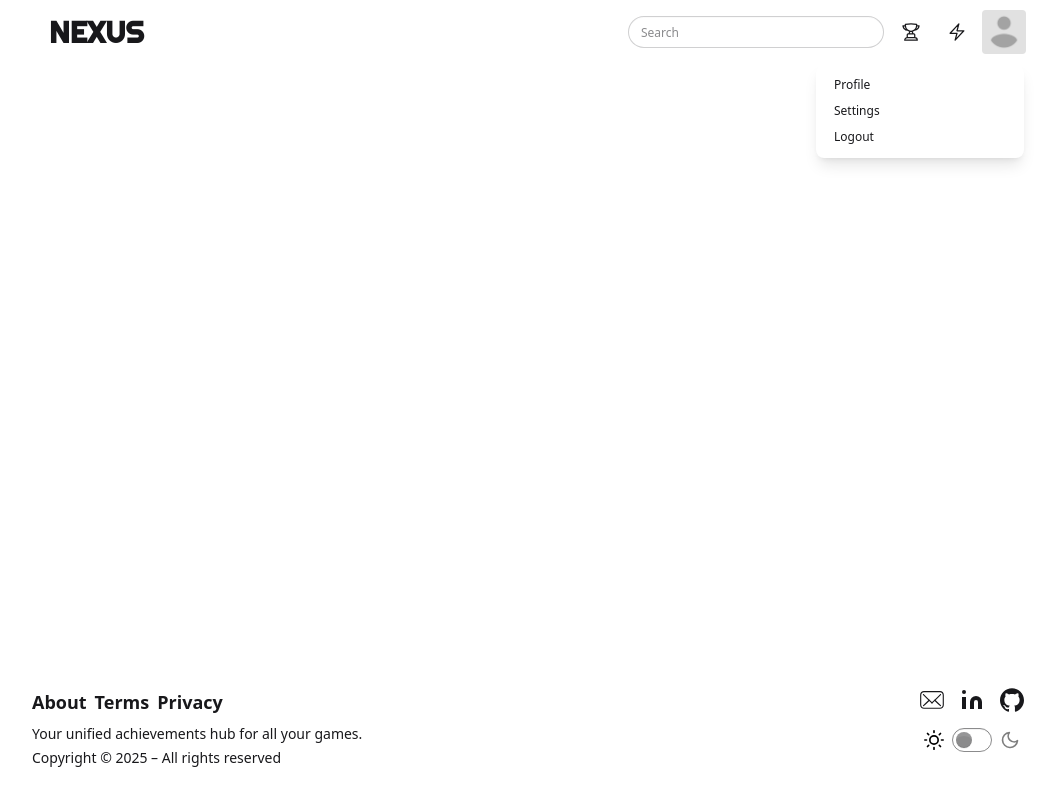
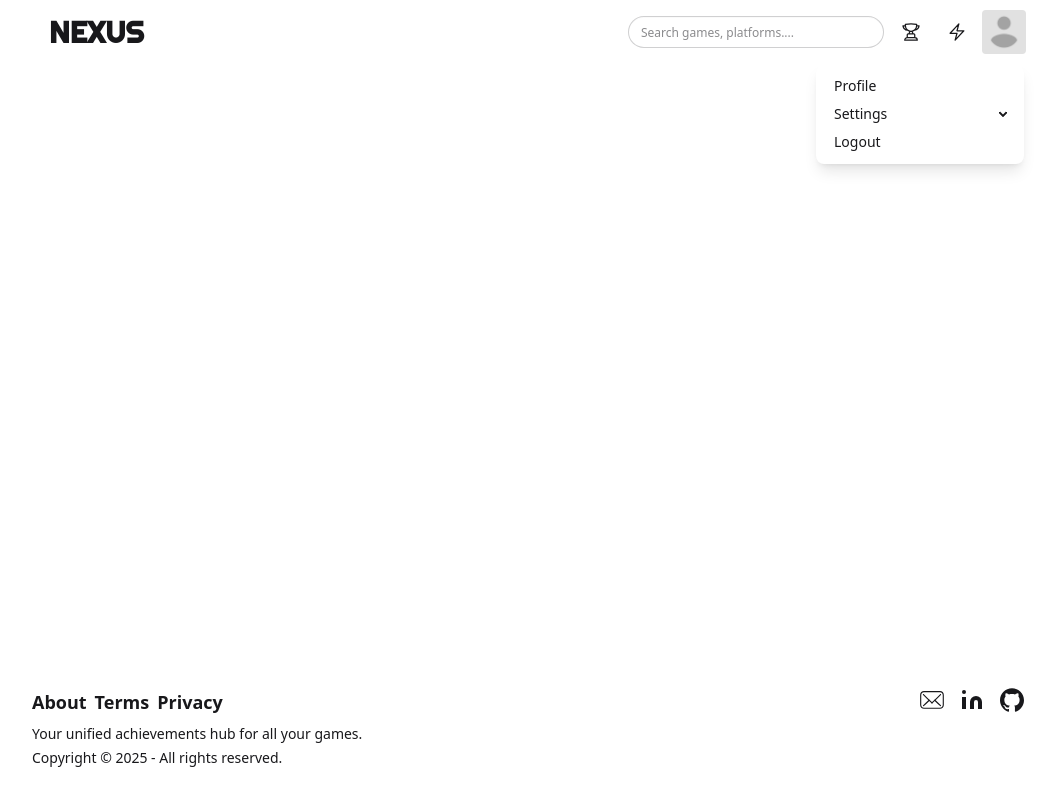
Before and after one commit to nicolassm145/achievement-tracker, a React (Vite) app: page / in a window 1280 px wide. Both pictures are taken after a click on the button 1116 px from the left and 32 px from the top of the page. Shown: the whole page, without its empty margins (112-1169 px from the left). Built offline with nearby package versions, Linux system fonts and the light colour scheme.

Commit message:
feat: add internationalization support with i18next, including English and Portuguese translations for header and footer components

```diff
--- a/package.json
+++ b/package.json
@@ -13,8 +13,11 @@
     "@heroicons/react": "^2.2.0",
     "@tailwindcss/vite": "^4.1.7",
     "@types/react-router-dom": "^5.3.3",
+    "i18next": "^25.2.1",
+    "i18next-browser-languagedetector": "^8.1.0",
     "react": "^19.1.0",
     "react-dom": "^19.1.0",
+    "react-i18next": "^15.5.2",
     "react-router-dom": "^7.6.1",
     "tailwindcss": "^4.1.7"
   },
--- a/src/components/FooterComponent.tsx
+++ b/src/components/FooterComponent.tsx
@@ -1,6 +1,8 @@
-import { ThemeToggle } from './ThemeComponent';
+import { useTranslation } from 'react-i18next';
 
 const FooterComponent: React.FC = () => {
+  const { t } = useTranslation();
+
   return (
     <footer className="footer bg-base-100 text-base-content flex flex-col items-center gap-8 p-8 sm:px-10 md:flex-row md:items-start md:justify-between md:px-36 lg:px-36">
       {/* 1) Logo + Texto */}
@@ -10,19 +12,25 @@ const FooterComponent: React.FC = () => {
             href="/about"
             className="link link-hover text-base font-bold sm:text-lg"
           >
-            About
+            {t('footer.about')}
           </a>
-          <a href="/terms" className="link link-hover text-base font-bold sm:text-lg">
-            Terms
+          <a
+            href="/terms"
+            className="link link-hover text-base font-bold sm:text-lg"
+          >
+            {t('footer.terms')}
           </a>
-          <a href="/privacy" className="link link-hover text-base font-bold sm:text-lg">
-            Privacy
+          <a
+            href="/privacy"
+            className="link link-hover text-base font-bold sm:text-lg"
+          >
+            {t('footer.privacy')}
           </a>
         </div>
 
         <div className="space-y-1 text-center md:text-left">
-          <p>Your unified achievements hub for all your games.</p>
-          <p>Copyright © {new Date().getFullYear()} – All rights reserved</p>
+          <p>{t('footer.description')}</p>
+          <p>Copyright © {new Date().getFullYear()} - {t('footer.copyright')}</p>
         </div>
       </aside>
 
@@ -80,8 +88,6 @@ const FooterComponent: React.FC = () => {
             </svg>
           </a>
         </div>
-
-        <ThemeToggle />
       </nav>
     </footer>
   );
--- a/src/components/HeaderComponent.tsx
+++ b/src/components/HeaderComponent.tsx
@@ -1,13 +1,18 @@
 import { useState } from 'react';
 import avatar from '../assets/avatar.png';
+import { useTranslation } from 'react-i18next';
 import {
   MagnifyingGlassIcon,
   BoltIcon,
   TrophyIcon,
 } from '@heroicons/react/24/outline';
+import { LanguageComponent } from './LanguageComponent';
+import ThemeComponent from './ThemeComponent';
 
 const HeaderComponent: React.FC = () => {
   const [isSearchOpen, setIsSearchOpen] = useState(false);
+  const { i18n } = useTranslation();
+  const { t } = useTranslation();
 
   return (
     <nav className="navbar bg-base-100 px-4 sm:px-10 lg:px-36">
@@ -21,7 +26,7 @@ const HeaderComponent: React.FC = () => {
       <div className="flex items-center gap-2">
         <input
           type="text"
-          placeholder="Search"
+          placeholder={t('header.search')}
           className="input input-bordered input-sm hidden w-64 rounded-full md:block"
         />
 
@@ -49,13 +54,12 @@ const HeaderComponent: React.FC = () => {
             <div className="dropdown-content fixed top-16 left-1/2 z-50 mt-2 w-64 -translate-x-1/2">
               <input
                 type="text"
-                placeholder="Search"
+                placeholder={t('header.search')}
                 className="input input-bordered input-xs w-full rounded-full"
               />
             </div>
           )}
         </div>
-
         <div className="dropdown dropdown-end">
           <div
             tabIndex={0}
@@ -71,26 +75,59 @@ const HeaderComponent: React.FC = () => {
             className="menu menu-sm dropdown-content bg-base-100 rounded-box z-[1] mt-3 w-48 p-2 shadow-lg sm:w-52"
           >
             <li>
-              <a href="/" className="justify-between">
-                Profile
+              <a href="/" className="justify-between text-sm">
+                {t('header.profile')}
               </a>
             </li>
             <li className="md:hidden">
-              <a href="/games" className="flex items-center gap-2">
-                Games
+              <a href="/games" className="flex items-center gap-2 text-sm">
+                {t('header.games')}
               </a>
             </li>
             <li className="md:hidden">
-              <a href="/activity" className="flex items-center gap-2">
-                Activity
+              <a href="/activity" className="flex items-center gap-2 text-sm">
+                {t('header.activity')}
               </a>
             </li>
 
+            <li className="text-sm">
+              <details>
+                <summary className="text-sm">{t('header.settings')}</summary>
+                <ul>
+                  <li>
+                    <a
+                      onClick={() => i18n.changeLanguage('en')}
+                      className="text-sm"
+                    >
+                      {i18n.language === 'en' ? (
+                        <strong>🇺🇸 English</strong>
+                      ) : (
+                        '🇺🇸 English'
+                      )}
+                    </a>
+
+                    <a
+                      onClick={() => i18n.changeLanguage('pt')}
+                      className="text-sm"
+                    >
+                      {i18n.language === 'pt' ? (
+                        <strong>🇧🇷 Português</strong>
+                      ) : (
+                        '🇧🇷 Português'
+                      )}
+                    </a>
+                  </li>
+                  <li>
+                    <ThemeComponent />
+                  </li>
+                </ul>
+              </details>
+            </li>
+
             <li>
-              <a href="/setting">Settings</a>
-            </li>
-            <li>
-              <a href="/login">Logout</a>
+              <a href="/login" className="text-sm">
+                {t('header.logout')}
+              </a>
             </li>
           </ul>
         </div>
--- /dev/null
+++ b/src/components/LanguageComponent.tsx
@@ -0,0 +1,20 @@
+import { useTranslation } from 'react-i18next';
+
+export function LanguageComponent() {
+  const { i18n } = useTranslation();
+  return (
+    <li>
+      <a onClick={() => i18n.changeLanguage('en')} className="text-sm">
+        {i18n.language === 'en' ? <strong>🇺🇸 English</strong> : '🇺🇸 English'}
+      </a>
+
+      <a onClick={() => i18n.changeLanguage('pt')} className="text-sm">
+        {i18n.language === 'pt' ? (
+          <strong>🇧🇷 Português</strong>
+        ) : (
+          '🇧🇷 Português'
+        )}
+      </a>
+    </li>
+  );
+}
--- a/src/components/ThemeComponent.tsx
+++ b/src/components/ThemeComponent.tsx
@@ -36,7 +36,7 @@ export function ThemeToggle() {
 
       <input
         type="checkbox"
-        className="toggle toggle-primary"
+        className="toggle toggle-primary size-xs"
         checked={theme === 'dracula'}
         onChange={toggleTheme}
       />
--- /dev/null
+++ b/src/i18n.ts
@@ -0,0 +1,27 @@
+import i18n from 'i18next'
+import { initReactI18next } from 'react-i18next'
+import LanguageDetector from 'i18next-browser-languagedetector'
+
+// importação dos JSONs
+import en from './locales/en.json'
+import pt from './locales/pt.json'
+
+i18n
+  .use(LanguageDetector)       // detecta o idioma do navegador
+  .use(initReactI18next)       // integra com React
+  .init({
+    resources: {
+      en: { translation: en },
+      pt: { translation: pt },
+    },
+    fallbackLng: 'en',         // idioma padrão se não achar
+    detection: {
+      order: ['querystring', 'cookie', 'localStorage', 'navigator'],
+      caches: ['localStorage', 'cookie'],
+    },
+    interpolation: {
+      escapeValue: false,      // o React já escapa
+    },
+  })
+
+export default i18n
--- /dev/null
+++ b/src/locales/en.json
@@ -0,0 +1,18 @@
+{
+  "footer": {
+    "description": "Your unified achievements hub for all your games.",
+    "copyright": "All rights reserved.",
+    "company": "Company",
+    "about": "About",
+    "terms": "Terms",
+    "privacy": "Privacy"
+  },
+  "header": {
+    "search": "Search games, platforms....",
+    "settings": "Settings",
+    "logout": "Logout",
+    "profile": "Profile",
+    "games": "Games",
+    "activity": "Activity"
+  }
+}
--- /dev/null
+++ b/src/locales/pt.json
@@ -0,0 +1,17 @@
+{
+  "footer": {
+    "description": "Seu hub unificado de conquistas para todos os seus jogos.",
+    "copyright": "Todos os direitos reservados.",
+    "about": "Sobre",
+    "terms": "Termos",
+    "privacy": "Política"
+  },
+  "header": {
+    "search": "Pesquisar jogos, plataformas....",
+    "settings": "Configurações",
+    "logout": "Sair",
+    "profile": "Perfil",
+    "games": "Jogos",
+    "activity": "Atividade"
+  }
+}
--- a/src/main.tsx
+++ b/src/main.tsx
@@ -2,6 +2,7 @@ import ReactDOM from 'react-dom/client';
 import App from './App.tsx';
 import React from 'react';
 import './index.css';
+import './i18n.ts';
 
 ReactDOM.createRoot(document.getElementById('root')!).render(
   <React.StrictMode>
```
Also changed, not shown: 1 other file (tests, documents, lock files or other folders).
